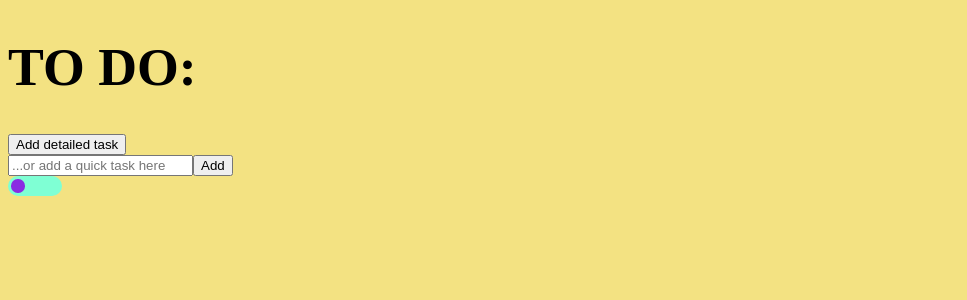
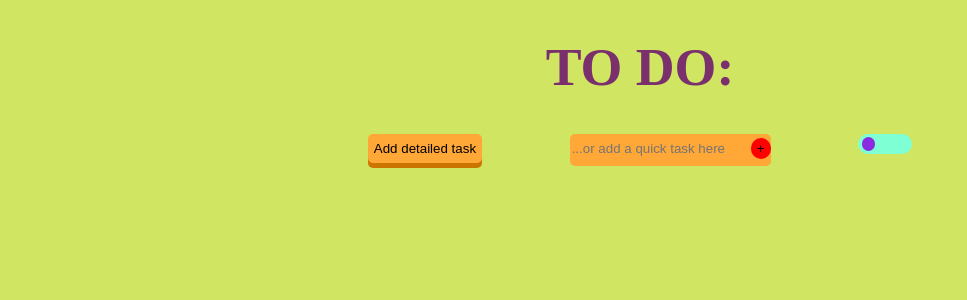
Before and after one commit to SimonWindsor/todolist, a React (Create React App) app: page / in a window 1280 px wide. Shown: the top 300 px of the page, without its empty margins (0-967 px from the left). Built offline with nearby package versions, Linux system fonts and the light colour scheme.

Commit message:
experimenting with styles for app

```diff
--- a/src/Components/App/App.css
+++ b/src/Components/App/App.css
@@ -1,8 +1,66 @@
 #task-list-container {
   position: relative;
+  width: 50%;
   margin: auto;
+  min-width: 300px;
 }
 
 h1 {
   font-size: 4rem;
+  text-align: center;
+  color: #7A306C;
 }
+
+#top-controls {
+  display: flex;
+  justify-content: space-around;
+}
+
+#task-maker-btn {
+  position: relative;
+  border: none;
+  height: 2rem;
+  background-color: #ffa737;
+  box-shadow: 0 5px hsl(34, 100%, 40%);
+  border-radius: 5px;
+  box-sizing: content-box;
+}
+
+#task-maker-btn:hover{
+  background-color: black;
+  color: white;
+}
+
+#task-maker-btn:active {
+  top: 5px;
+  box-shadow: none;
+}
+
+#quick-add-form {
+  /* border: 1px solid black; */
+  background-color: #FFA737;
+  height: calc(2rem + 5px);
+  border-radius: 5px;
+}
+
+#quick-add-form > input {
+  border: none;
+  outline: none;
+  background: none;
+  height: 2rem;
+}
+
+#quick-add-form > button {
+  height: 1.5rem;
+  width: 1.5rem;
+  border: none;
+  background-color: red;
+  border-radius: 50%;
+}
+
+@media screen and (orientation: portrait) {
+  #task-list-container {
+    width: 95%;
+  }
+
+}
--- a/src/Components/App/App.js
+++ b/src/Components/App/App.js
@@ -11,54 +11,6 @@ class App extends React.Component {
     super(props)
 
     this.state = this.recallToDos();
-      // taskList: [
-      //   {
-      //     taskName: 'Feed Cat',
-      //     expanded: false,
-      //     marked: false,
-      //     subtasks: [
-      //       {
-      //         name: 'Clean cat bowl',
-      //         marked: false
-      //       },
-      //       {
-      //         name: 'Buy cat food',
-      //         marked: false
-      //       },
-      //       {
-      //         name: 'Actually give it to the cat',
-      //         marked: false
-      //       }
-      //     ]
-      //   },
-      //   {
-      //     taskName: 'Fix tap',
-      //     expanded: false,
-      //     marked: false,
-      //     subtasks: [
-      //       {
-      //         name: 'Get washers',
-      //         marked: false
-      //       },
-      //       {
-      //         name: 'Replace washers',
-      //         marked: false
-      //       }
-      //     ]
-      //   },
-      //   {
-      //     taskName: 'Eat',
-      //     expanded: false,
-      //     marked: false,
-      //     subtasks: []
-      //   },
-      //   {
-      //     taskName: 'Play Guitar',
-      //     expanded: false,
-      //     marked: false,
-      //     subtasks: []
-      //   }
-      // ]
 
     this.recallToDos = this.recallToDos.bind(this);
     this.handleQuickTaskChange = this.handleQuickTaskChange.bind(this);
@@ -235,17 +187,19 @@ class App extends React.Component {
     return (
       <div id='task-list-container'>
         <h1>TO DO:</h1>
-        <button onClick={this.viewTaskMaker}>Add detailed task</button>
-        <form onSubmit={this.addQuickTask}>
+        <div id="top-controls">
+          <button id="task-maker-btn" onClick={this.viewTaskMaker}>Add detailed task</button>
+          <form id="quick-add-form" onSubmit={this.addQuickTask}>
             <input
               type="text"
               placeholder="...or add a quick task here"
               onChange={this.handleQuickTaskChange}
               value={this.state.quickTask}
             />
-          <button type="submit">Add</button>
+            <button type="submit">+</button>
           </form>
           <RememberToggle onToggle={this.toggleRemember} isChecked={this.rememberToggleChecked} />
+        </div>
         <TaskList
           taskList={this.state.taskList}
           onExpandOrCollapse={this.expandOrCollapseTask}
--- a/src/Components/Task/Task.js
+++ b/src/Components/Task/Task.js
@@ -64,7 +64,7 @@ class Task extends React.Component {
     }
 
     return (
-      <div className="task-list">
+      <div className="task-container">
         <input
           type="checkbox"
           className='task'
--- a/src/index.css
+++ b/src/index.css
@@ -1,4 +1,4 @@
 html {
-  background-color: #f3e282;
+  background-color: #D0E562;
   font-size: clamp(12px, 1.05vw, 30px);
 }
```
Lines whose indentation alone changed are shown as unchanged.
